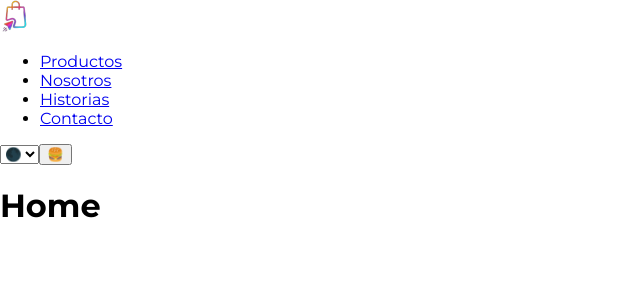
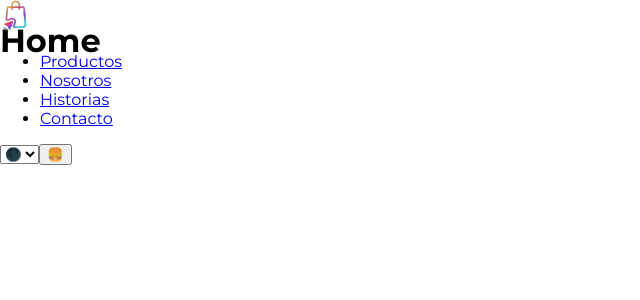
Before and after one commit to brahanlider/SHOP-, a React (Vite) app: page / in a window 1280 px wide. Shown: the top 300 px of the page, without its empty margins (0-640 px from the left). Built offline with nearby package versions, Linux system fonts and the light colour scheme.

Commit message:
fe.scss _header.scss

```diff
--- a/src/styles/scss/Fe.scss
+++ b/src/styles/scss/Fe.scss
@@ -0,0 +1 @@
+@import "./modules/header";
--- /dev/null
+++ b/src/styles/scss/modules/_header.scss
@@ -0,0 +1,8 @@
+.header {
+  position: fixed;
+  z-index: 25;
+  top: 0;
+  left: 0;
+  width: 100%;
+  transition: left 0.25s, background-color 0.25, box-shadow 0.25s;
+}
```
